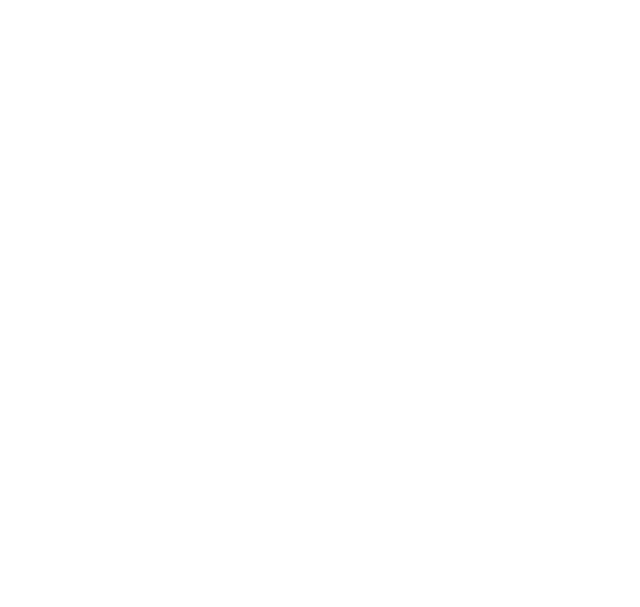
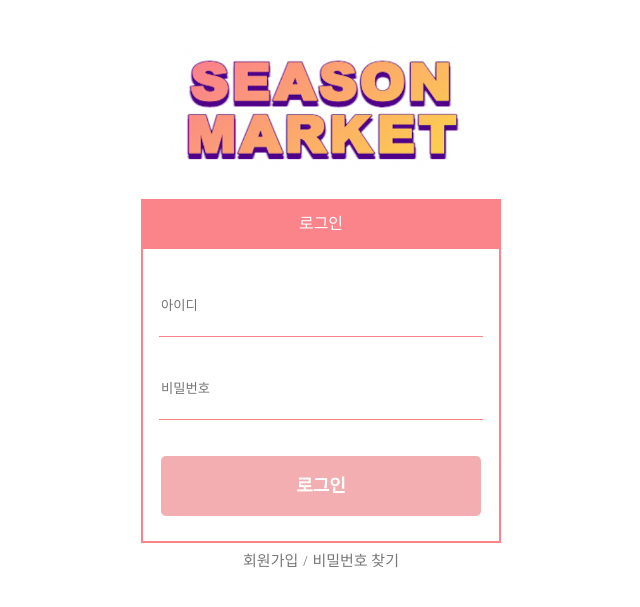
Before and after one commit to yoojin-park19/season_market, a React (Create React App) app: page /account in a window 1280 px wide. Shown: the part 105-712 px from the top of the page, without its empty margins (319-959 px from the left). Built offline with nearby package versions, Linux system fonts and the light colour scheme; a web font is replaced by a local one.

Commit message:
로그인, 회원가입 화면분리

```diff
--- a/src/App.js
+++ b/src/App.js
@@ -2,7 +2,8 @@
 import './App.css';
 import { Route, BrowserRouter } from 'react-router-dom';
 import HomeIndexPage from './pages/Home';
-import LoginIndexPage from './pages/Login';
+import AccountIndexPage from './pages/Accounts';
+import JoinPages from './pages/Accounts/components/JoinPage';
 import ProductIndexPage from './pages/Product';
 import CartIndexPage from './pages/Cart';
 import PaymentIndexPage from './pages/Payment';
@@ -10,10 +11,11 @@
   return (
     <BrowserRouter>
       <Route path="/" exact component={HomeIndexPage} />
-      <Route path="/login" exact component={LoginIndexPage} />
+      <Route path="/account" exact component={AccountIndexPage} />
       <Route path="/product/:id" exact component={ProductIndexPage} />
       <Route path="/cart" exact component={CartIndexPage} />
       <Route path="/payment" exact component={PaymentIndexPage} />
+      <Route path="/account/signup" exact component={JoinPages} />
     </BrowserRouter>
   );
 }
--- a/src/constants/index.js
+++ b/src/constants/index.js
@@ -1,7 +1,7 @@
 export const Images = [
   {
     index: 0,
-    url: '/assets/spring.jpeg',
+    url: '/assets/spring.png',
   },
   {
     index: 1,
@@ -18,3 +18,5 @@
 ];
 
 export default Images;
+
+export const URL = 'http://13.209.150.154:8000/';
--- a/src/pages/Login/components/JoinPage.jsx
+++ b/src/pages/Accounts/components/JoinPage.jsx
@@ -1,91 +1,32 @@
 import styled from 'styled-components';
 import { useState } from 'react';
+import { URL } from '../../../constants';
 const JoinPages = ({ setMode, handleUserdata }) => {
-  const [error, setError] = useState('');
-  const [email, setEmail] = useState('');
-  const [pw, setPw] = useState('');
-
-  const checkEmail =
-    /^[0-9a-zA-Z]([-_\.]?[0-9a-zA-Z])*@[0-9a-zA-Z]([-_\.]?[0-9a-zA-Z])*\.[a-zA-Z]{2,3}$/i;
-
-  const handleIdInput = (event) => {
-    setEmail(event.target.value);
-  };
-
-  const handlePwInput = (event) => {
-    setPw(event.target.value);
-  };
-
-  const checkJoin = () => {
-    if (pw.length < 6) {
-      setError('pw');
-      return;
-    } else submitJoin();
-  };
-  const submitJoin = async () => {
-    try {
-      const res = await fetch(`localhost:3000/user/emailvalid`, {
-        method: 'POST',
-        headers: {
-          'Content-Type': 'application/json',
-        },
-        body: JSON.stringify({
-          user: {
-            email: email,
-          },
-        }),
-      });
-      const json = await res.json();
-      if (json.message === '이미 가입된 이메일 주소 입니다.') {
-        setError('email');
-      } else {
-        handleUserdata('email', email);
-        handleUserdata('password', pw);
-        setMode(false);
-      }
-    } catch (err) {
-      setError('email');
-      console.log(err);
-    }
-  };
-
   return (
     <JoinPage>
+      <img className="logo" src="../../assets/logo.png" alt="season-market" />
       <div className="wrapForm">
         <div className="inputCont">
+          <p>회원가입</p>
           <form>
             <input
               required
               className="inputId"
               type="text"
-              placeholder="아이디(*이메일 주소)"
-              onChange={handleIdInput}
+              placeholder="아이디(이메일 주소)"
             />
-            <Error display={error}>*사용중인 아이디 입니다.</Error>
+            <Error>*사용중인 아이디 입니다.</Error>
             <input
               required
               className="inputPw"
               type="password"
               placeholder="비밀번호"
-              onChange={handlePwInput}
               autoComplete="off"
             />
-            <Errorpw display={error}>
-              *비밀번호는 6자 이상이어야 합니다.
-            </Errorpw>
+            <Errorpw>*비밀번호는 6자 이상이어야 합니다.</Errorpw>
             <input className="inputname" type="text" placeholder="이름" />
-            <input
-              className="inputNumber"
-              type="number"
-              placeholder="휴대폰 번호"
-            />
-            <button
-              type="button"
-              disabled={!(checkEmail.test(email) && pw.length > 2)}
-              onClick={checkJoin}
-            >
-              가입하기
-            </button>
+
+            <button type="button">가입하기</button>
           </form>
         </div>
       </div>
@@ -95,22 +36,37 @@
 
 const JoinPage = styled.section`
   font-family: 'GmarketSansMedium';
+  display: flex;
+  flex-direction: column;
+  justify-content: center;
+  align-items: center;
+  margin-top: 150px;
+  .logo {
+    width: 300px;
+    margin-bottom: 30px;
+  }
   .wrapForm {
     border: 2px solid #fb838a;
     border-top: none;
     width: 360px;
     margin: 0 auto;
-    position: relative;
     box-sizing: border-box;
+    p {
+      font-family: 'GmarketSansMedium';
+      border: none;
+      background-color: #fb838a;
+      color: #fff;
+      text-align: center;
+      padding: 17px 15px;
+    }
   }
   .inputCont {
     height: 550px
     margin: 0px 10px;
-    padding: 20px 0;
     background-color: #fff;
     position: relative;
     form {
-      height: inherit;
+      padding: 20px 0;
       gap: 20px;
       display: flex;
       justify-content: center;
--- /dev/null
+++ b/src/pages/Accounts/index.jsx
@@ -0,0 +1,69 @@
+import { Link } from 'react-router-dom';
+import styled from 'styled-components';
+import LoginPages from './components/LoginPage';
+
+const AccountIndexPage = () => {
+  return (
+    <Login>
+      <img className="logo" src="./assets/logo.png" alt="season-market" />
+      <div className="wrapLogin">
+        <p>로그인</p>
+        <LoginPages />
+        <div className="wrapJoin">
+          <Link to="/account/signup" className="btnJoin">
+            회원가입
+          </Link>
+          <Link to="#" className="btnFind">
+            비밀번호 찾기
+          </Link>
+        </div>
+      </div>
+    </Login>
+  );
+};
+
+export default AccountIndexPage;
+
+const Login = styled.section`
+  font-family: 'GmarketSansMedium';
+  display: flex;
+  flex-direction: column;
+  justify-content: center;
+  align-items: center;
+  margin-top: 150px;
+  .logo {
+    width: 300px;
+    margin-bottom: 30px;
+  }
+  .wrapLogin {
+    width: 360px;
+    display: flex;
+    flex-direction: column;
+    p {
+      font-family: 'GmarketSansMedium';
+      border: none;
+      background-color: #fb838a;
+      color: #fff;
+      text-align: center;
+      padding: 17px 15px;
+    }
+    .wrapJoin {
+      margin: 10px 0 0 5px;
+      text-align: center;
+      .btnJoin {
+        margin-right: 5px;
+        font-size: 15px;
+        color: #777;
+        &:after {
+          content: '/';
+          margin-left: 5px;
+        }
+      }
+      .btnFind {
+        margin-right: 5px;
+        font-size: 15px;
+        color: #777;
+      }
+    }
+  }
+`;
--- a/src/pages/Home/components/HomeHeader.jsx
+++ b/src/pages/Home/components/HomeHeader.jsx
@@ -23,7 +23,7 @@
           <img src="/assets/icon-shopping-cart.svg" alt="장바구니" />
           <p>장바구니</p>
         </Link>
-        <Link to="/login" className="link-myPage">
+        <Link to="/account" className="link-myPage">
           <img src="/assets/icon-user.svg" alt="마이페이지" />
           <p>로그인</p>
         </Link>
--- a/src/pages/Login/index.jsx
+++ /dev/null
@@ -1,89 +0,0 @@
-import styled from 'styled-components';
-import { useState, useRef } from 'react';
-import LoginPages from './components/LoginPage';
-import JoinPages from './components/JoinPage';
-const LoginIndexPage = () => {
-  let [activeBtn, setActiveBtn] = useState(true);
-  const loginButton = useRef(null);
-  const joinButton = useRef(null);
-
-  const handleToggle = (event) => {
-    setActiveBtn((activeBtn = !activeBtn));
-    if (activeBtn === true) {
-      joinButton.current.classList.remove('click');
-      loginButton.current.classList.add('click');
-    } else {
-      joinButton.current.classList.add('click');
-      loginButton.current.classList.remove('click');
-    }
-  };
-  return (
-    <Login>
-      <img className="logo" src="./assets/logo.png" alt="season-market" />
-      <div className="wrapLogin">
-        <div className="contBtn">
-          <button
-            ref={loginButton}
-            className="btnLogin click"
-            onClick={handleToggle}
-          >
-            로그인
-          </button>
-          <button ref={joinButton} className="btnJoin" onClick={handleToggle}>
-            회원가입
-          </button>
-        </div>
-        {activeBtn ? <LoginPages /> : <JoinPages />}
-      </div>
-    </Login>
-  );
-};
-
-export default LoginIndexPage;
-
-const Login = styled.section`
-  font-family: 'GmarketSansMedium';
-  display: flex;
-  flex-direction: column;
-  justify-content: center;
-  align-items: center;
-  margin-top: 150px;
-  .logo {
-    width: 300px;
-    margin-bottom: 30px;
-  }
-  .contBtn {
-    width: 360px;
-    display: flex;
-    button {
-      font-family: 'GmarketSansMedium';
-      border: none;
-      background-color: #fb838a;
-      color: #fff;
-      width: 180px;
-      padding: 17px 15px;
-    }
-    .btnLogin {
-      border-top: 2px solid #fb838a;
-      border-left: 2px solid #fb838a;
-      border-right: 1px solid #fb838a;
-      border-top-right-radius: 10px;
-      border-top-left-radius: 10px;
-      &.click {
-        background-color: #fff;
-        color: #000;
-      }
-    }
-    .btnJoin {
-      border-top: 2px solid #fb838a;
-      border-right: 2px solid #fb838a;
-      border-left: 1px solid #fb838a;
-      border-top-left-radius: 10px;
-      border-top-right-radius: 10px;
-      &.click {
-        background-color: #fff;
-        color: #000;
-      }
-    }
-  }
-`;
```
Also changed, not shown: public/assets/spring.jpeg (deleted), public/assets/spring.png (added), src/pages/Accounts/components/LoginPage.jsx (renamed from src/pages/Login/components/LoginPage.jsx).
